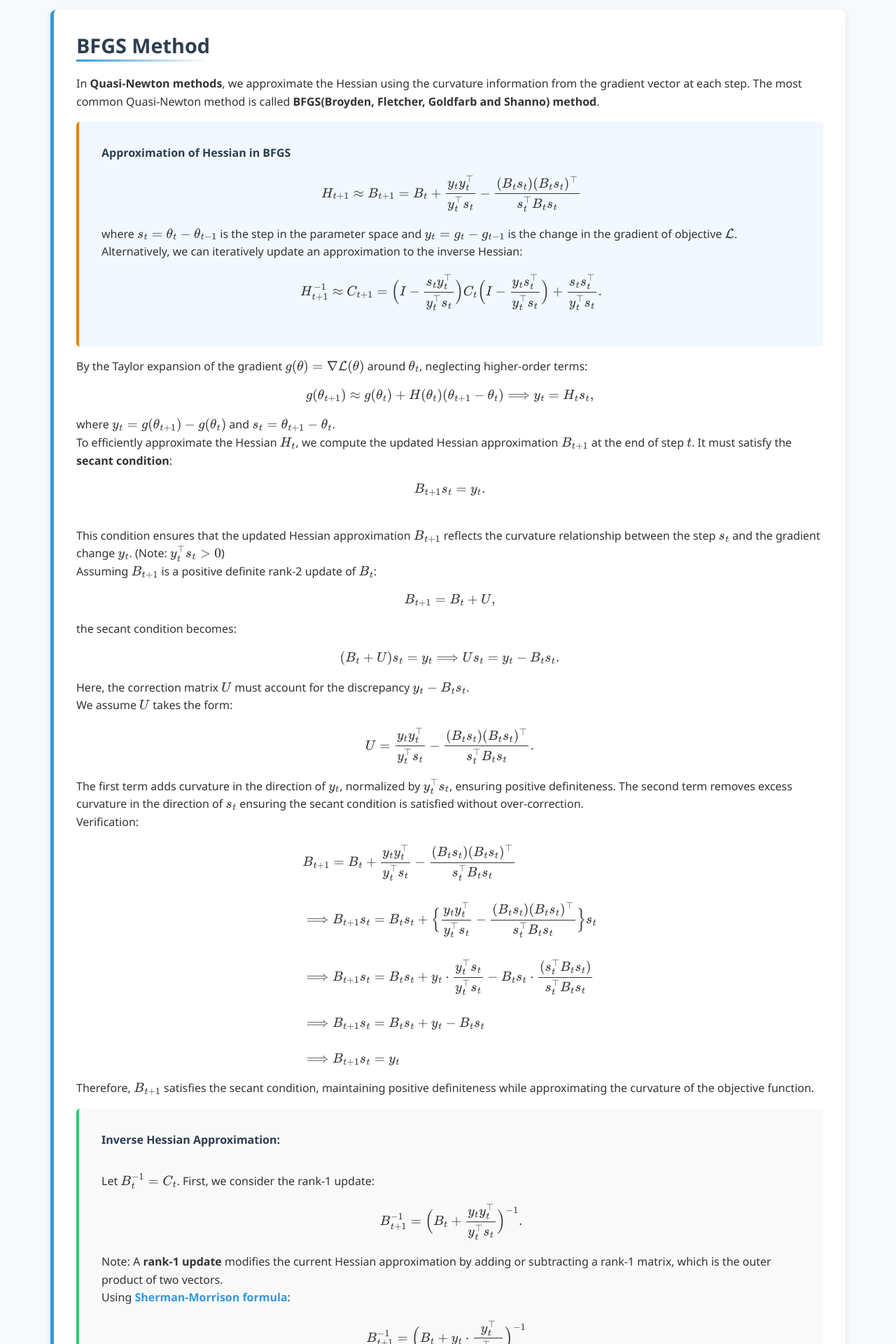
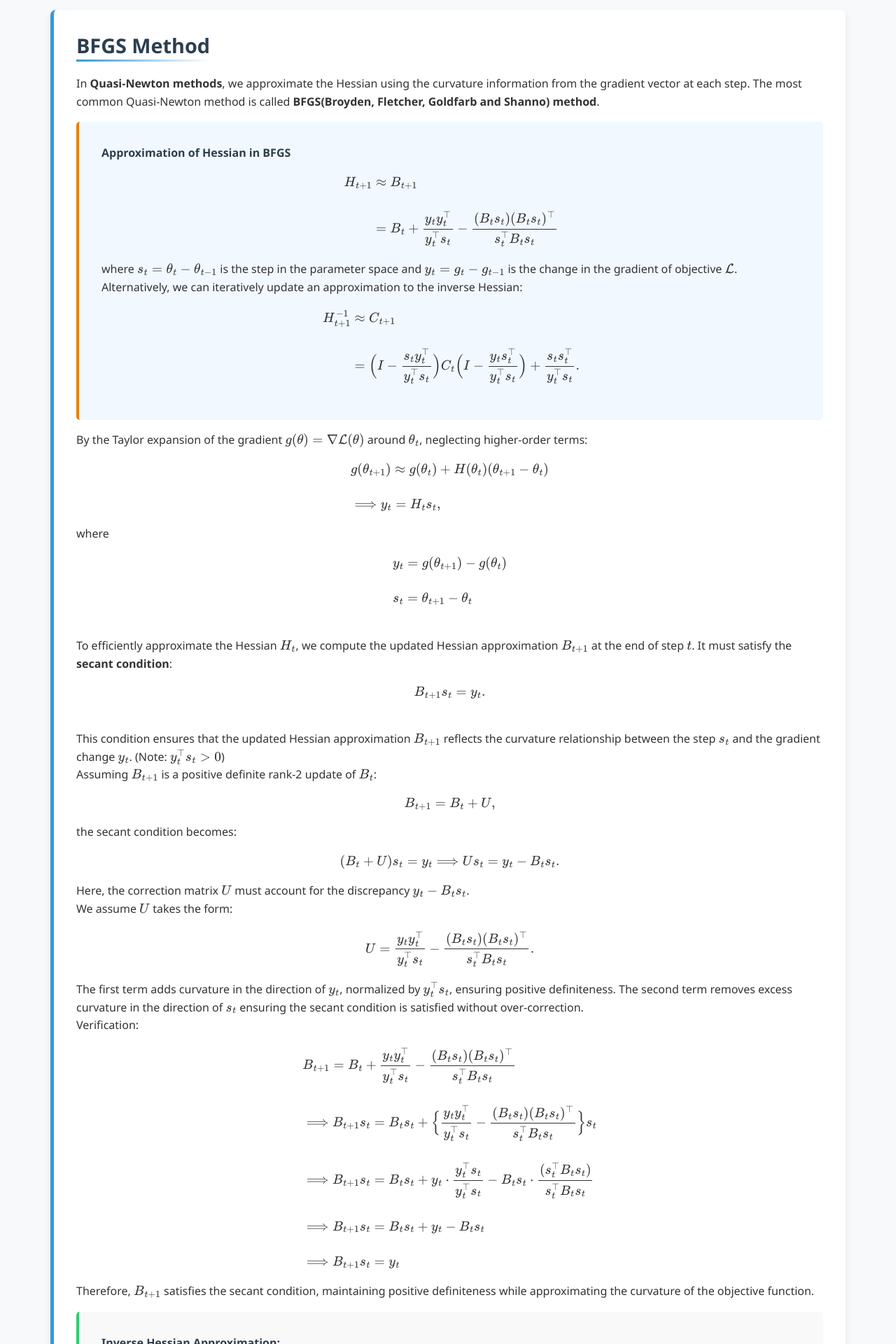
Before and after one commit to Yusukey01/yusukey01.github.io, a Jekyll site: the page built from Mathematics/Calculus/newton.html, in a window 1280 px wide. Shown: the part 2362-4282 px from the top of the page at 70% size. Built offline with Jekyll 4.4.1, drawn with Linux system fonts in a browser that asks for light colours.

Commit message:
organizing stext

```diff
--- a/Mathematics/Calculus/newton.html
+++ b/Mathematics/Calculus/newton.html
@@ -100,22 +100,37 @@ description: Learn about line search, Newton's method, and BFGS method.
                 <div class="theorem">
                     <span class="theorem-title">Approximation of Hessian in BFGS</span>
                     \[
-                    H_{t+1} \approx B_{t+1} = B_{t} + \frac{y_t y_t^\top}{y_t^\top s_t} - \frac{(B_t s_t)(B_t s_t)^\top }{s_t^\top B_t s_t}
+                    \begin{align*}
+                    H_{t+1} &\approx B_{t+1}  \\\\
+                            &= B_{t} + \frac{y_t y_t^\top}{y_t^\top s_t} - \frac{(B_t s_t)(B_t s_t)^\top }{s_t^\top B_t s_t}
+                    \end{align*}
                     \]
                     where \(s_t = \theta_t - \theta_{t-1}\) is the step in the parameter space and \(y_t = g_t - g_{t-1}\) is the change in the gradient
                     of objective \(\mathcal{L}\).
                     <br>
                     Alternatively, we can iteratively update an approximation to the inverse Hessian:
                     \[
-                    H_{t+1}^{-1} \approx C_{t+1} = \Big(I - \frac{s_t y_t^\top}{y_t^\top s_t} \Big) C_t \Big( I - \frac{y_t s_t^\top}{y_t^\top s_t}\Big) + \frac{s_t s_t^\top}{y_t^\top s_t}.
+                    \begin{align*}
+                    H_{t+1}^{-1} &\approx C_{t+1} \\\\
+                                 &= \Big(I - \frac{s_t y_t^\top}{y_t^\top s_t} \Big) C_t \Big( I - \frac{y_t s_t^\top}{y_t^\top s_t}\Big) + \frac{s_t s_t^\top}{y_t^\top s_t}.
+                    \end{align*}
                     \]
                 </div>
                 <p>
                     By the Taylor expansion of the gradient \(g(\theta) = \nabla \mathcal{L}(\theta)\) around \(\theta_t\), neglecting higher-order terms:
                     \[
-                    g(\theta_{t+1}) \approx  g(\theta_t) + H(\theta_t) (\theta_{t+1}-\theta_t) \Longrightarrow y_t = H_t s_t,
+                    \begin{align*}
+                    &g(\theta_{t+1}) \approx  g(\theta_t) + H(\theta_t) (\theta_{t+1}-\theta_t) \\\\
+                    &\Longrightarrow y_t = H_t s_t,
+                    \end{align*}
                     \]
-                    where \(y_t = g(\theta_{t+1}) - g(\theta_t)\) and \(s_t = \theta_{t+1}-\theta_t\).
+                    where
+                    \[
+                    \begin{align*}
+                    &y_t = g(\theta_{t+1}) - g(\theta_t) \\\\
+                    &s_t = \theta_{t+1}-\theta_t
+                    \end{align*}
+                    \]
                     <br>
                     To efficiently approximate the Hessian \(H_t\), we compute the updated Hessian approximation \(B_{t+1}\) at the end of step \(t\).
                     It must satisfy the <strong>secant condition</strong>:
```
